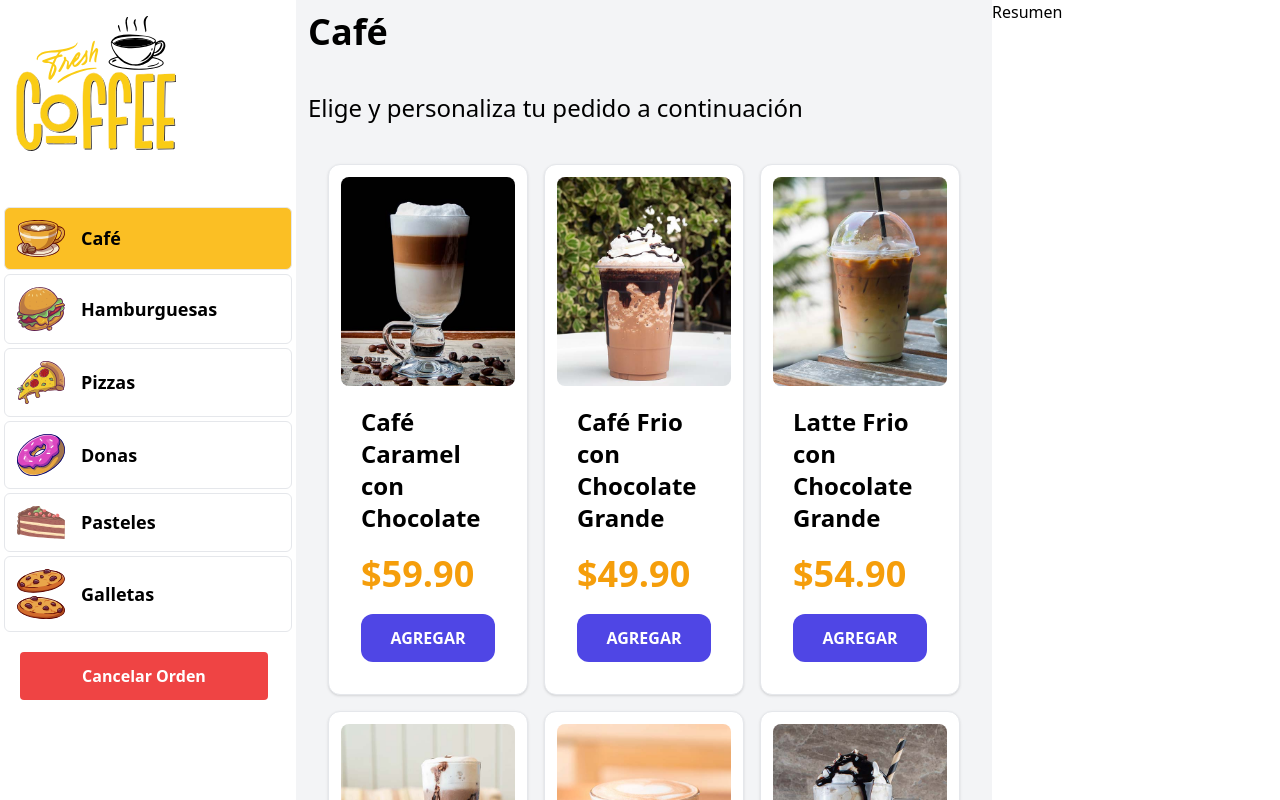
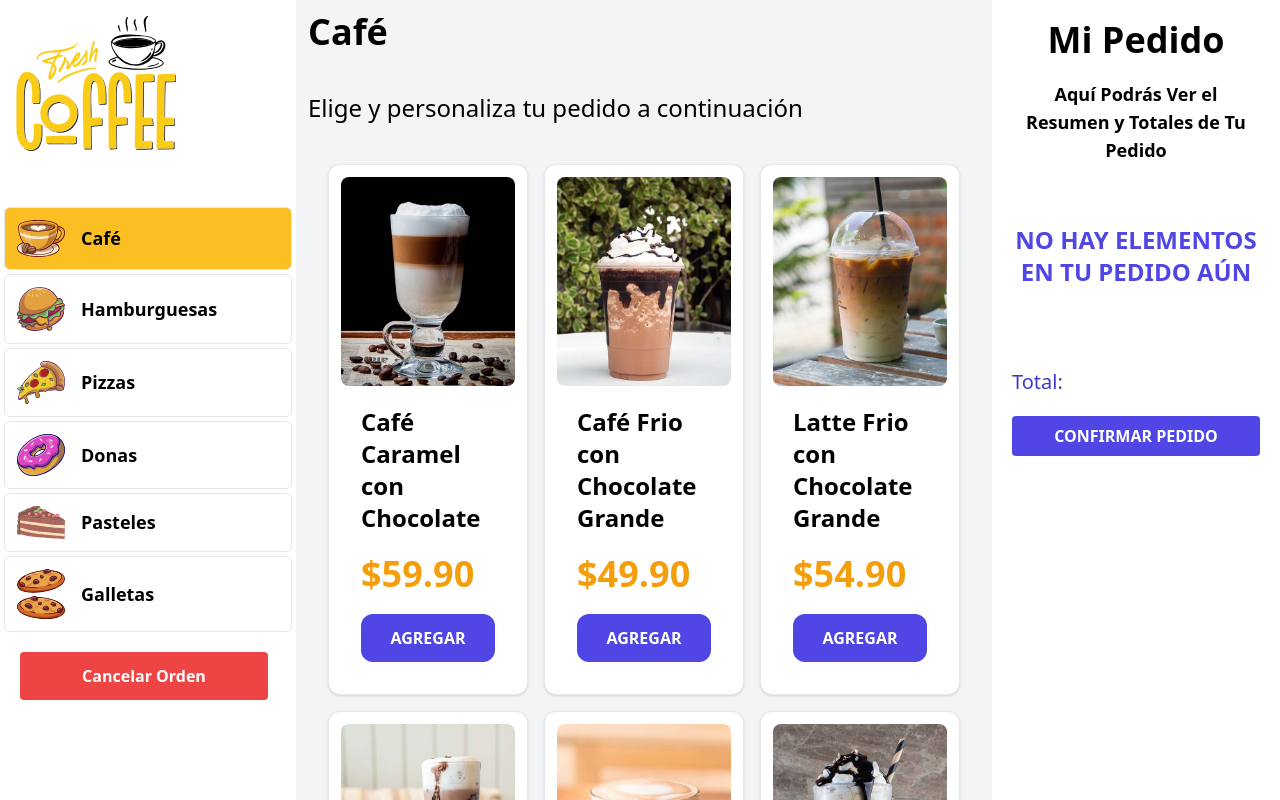
Before and after one commit to JPalacio3/Quiosco-de-Comida, a React (Vite) app in the folder quiosco-react/: page / in a window 1280 px wide. Built offline with nearby package versions, Linux system fonts and the light colour scheme.

Commit message:
feat : REACT - Empezando diseño del aside de Resúmen del pedido

```diff
--- a/quiosco-react/src/components/ModalProducto.jsx
+++ b/quiosco-react/src/components/ModalProducto.jsx
@@ -89,7 +89,7 @@ export default function ModalProducto() {
 
 				<button
 					type="button"
-					className="bg-indigo-600  hover:bg-indigo-800 px-5 py-2 mt-5 text-white font-bold uppercase rounded">
+					className="w-full md:w-auto bg-indigo-600  hover:bg-indigo-800 px-5 py-2 mt-5 text-white font-bold uppercase rounded">
 					Añadir al Pedido
 				</button>
 			</div>
--- a/quiosco-react/src/components/Resumen.jsx
+++ b/quiosco-react/src/components/Resumen.jsx
@@ -1,5 +1,43 @@
 /** @format */
 
+import { formatearDinero } from "../helpers";
+import useQuiosco from "../hooks/useQuiosco";
+
 export default function Resumen() {
-	return <div className="w-72">Resumen</div>;
+	const { pedido } = useQuiosco();
+
+	return (
+		<aside className="w-72 overflow-y-scroll p-5 ">
+			<h1 className="text-4xl font-black text-center">Mi Pedido</h1>
+
+			<p className="text-lg my-5 text-center font-bold mt-5">
+				Aquí Podrás Ver el Resumen y Totales de Tu Pedido
+			</p>
+
+			<div className="py-10">
+				{pedido.length === 0 ? (
+					<p className="text-center text-2xl uppercase text-indigo-600 font-black">
+						No hay elementos en tu pedido aún
+					</p>
+				) : (
+					<p>Si Hay Algo</p>
+				)}
+			</div>
+
+			<p className="text-xl mt-10 text-indigo-700">
+				Total:
+				<span>{""}</span>
+			</p>
+
+			<form className="w-full">
+				<div className="mt-5">
+					<input
+						className="bg-indigo-600 hover:bg-indigo-800 px-5 py-2 rounded uppercase font-bold text-white text-center w-full cursor-pointer"
+						type="submit"
+						value={"Confirmar Pedido"}
+					/>
+				</div>
+			</form>
+		</aside>
+	);
 }
--- a/quiosco-react/src/context/QuioscoProvider.jsx
+++ b/quiosco-react/src/context/QuioscoProvider.jsx
@@ -10,6 +10,7 @@ const QuioscoProvider = ({ children }) => {
 	const [categoriaActual, setCategoriaActual] = useState(categorias[0]);
 	const [modal, setModal] = useState(false);
 	const [producto, setProducto] = useState({});
+	const [pedido, setPedido] = useState([]);
 
 	const handleCkickCategoria = (id) => {
 		const categoria = categorias.filter((categoria) => categoria.id === id)[0];
@@ -34,6 +35,8 @@ const QuioscoProvider = ({ children }) => {
 				handleClickModal,
 				producto,
 				handleSetProducto,
+				pedido,
+				setPedido,
 			}}>
 			{children}
 		</QuioscoContext.Provider>
```
